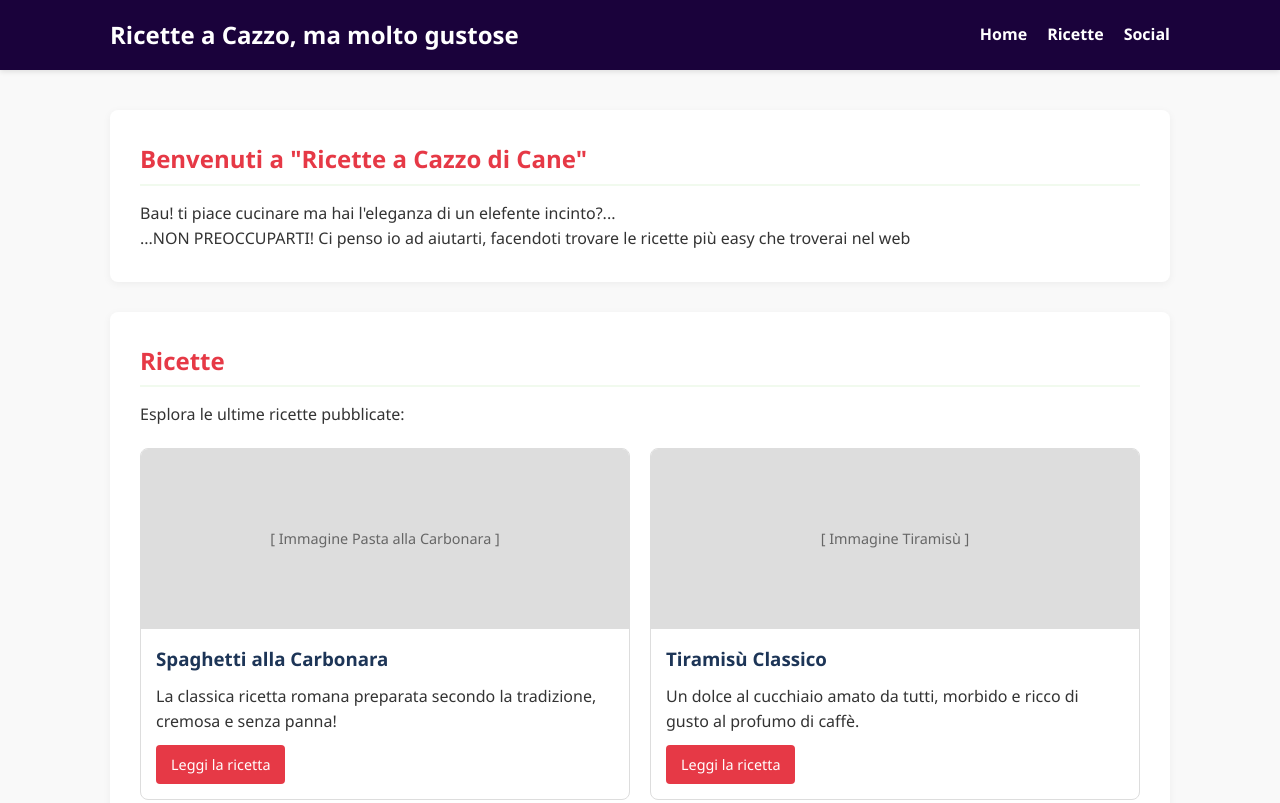
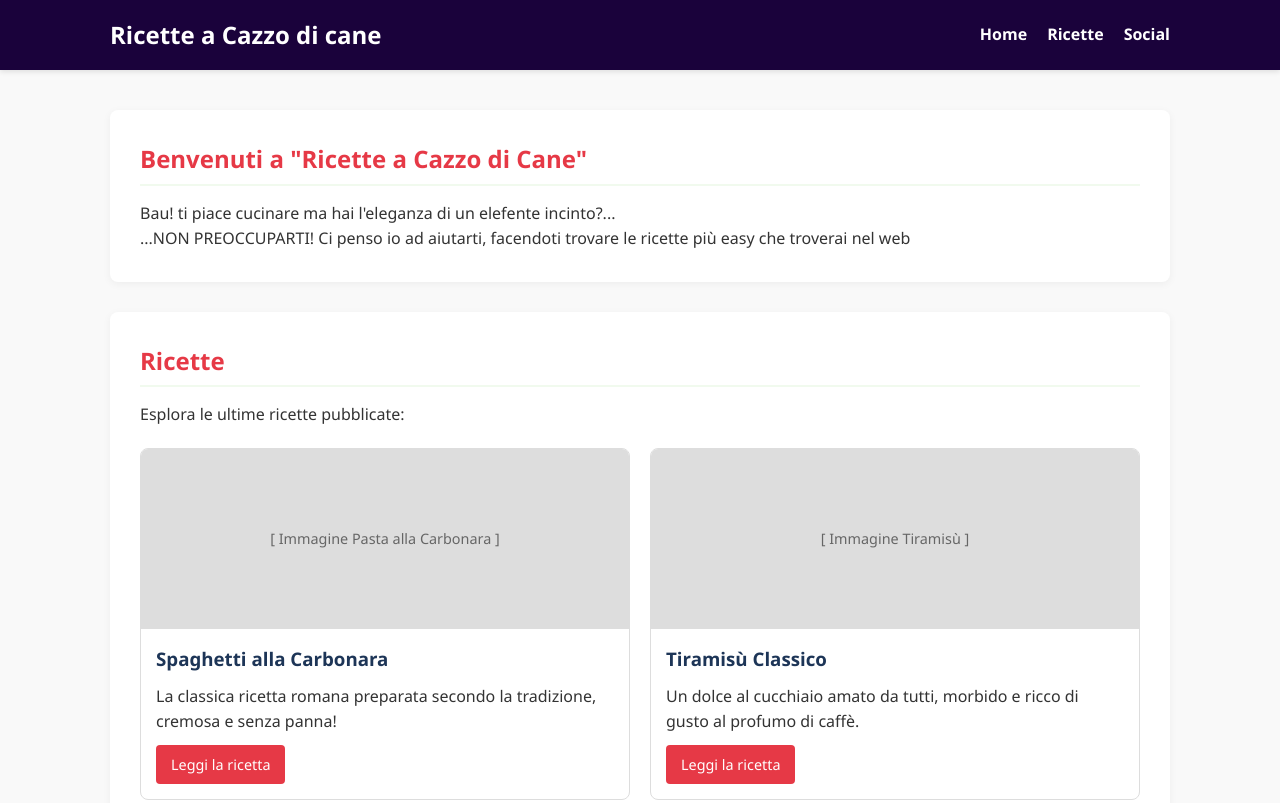
Before and after one commit to Mc3IT/Ricette_A_Cazzo_Di_Cane, a plain HTML site: page index.html in a window 1280 px wide. Shown: the top 803 px of the page. Drawn offline with Linux system fonts and the light colour scheme.

Commit message:
Update index.html

```diff
--- a/index.html
+++ b/index.html
@@ -172,7 +172,7 @@
     <!-- Header con Menu di Navigazione -->
     <header>
         <nav>
-            <div class="logo">Ricette a Cazzo, ma molto gustose</div>
+            <div class="logo">Ricette a Cazzo di cane</div>
             <ul class="nav-links">
                 <li><a href="#home">Home</a></li>
                 <li><a href="#ricette">Ricette</a></li>
```
